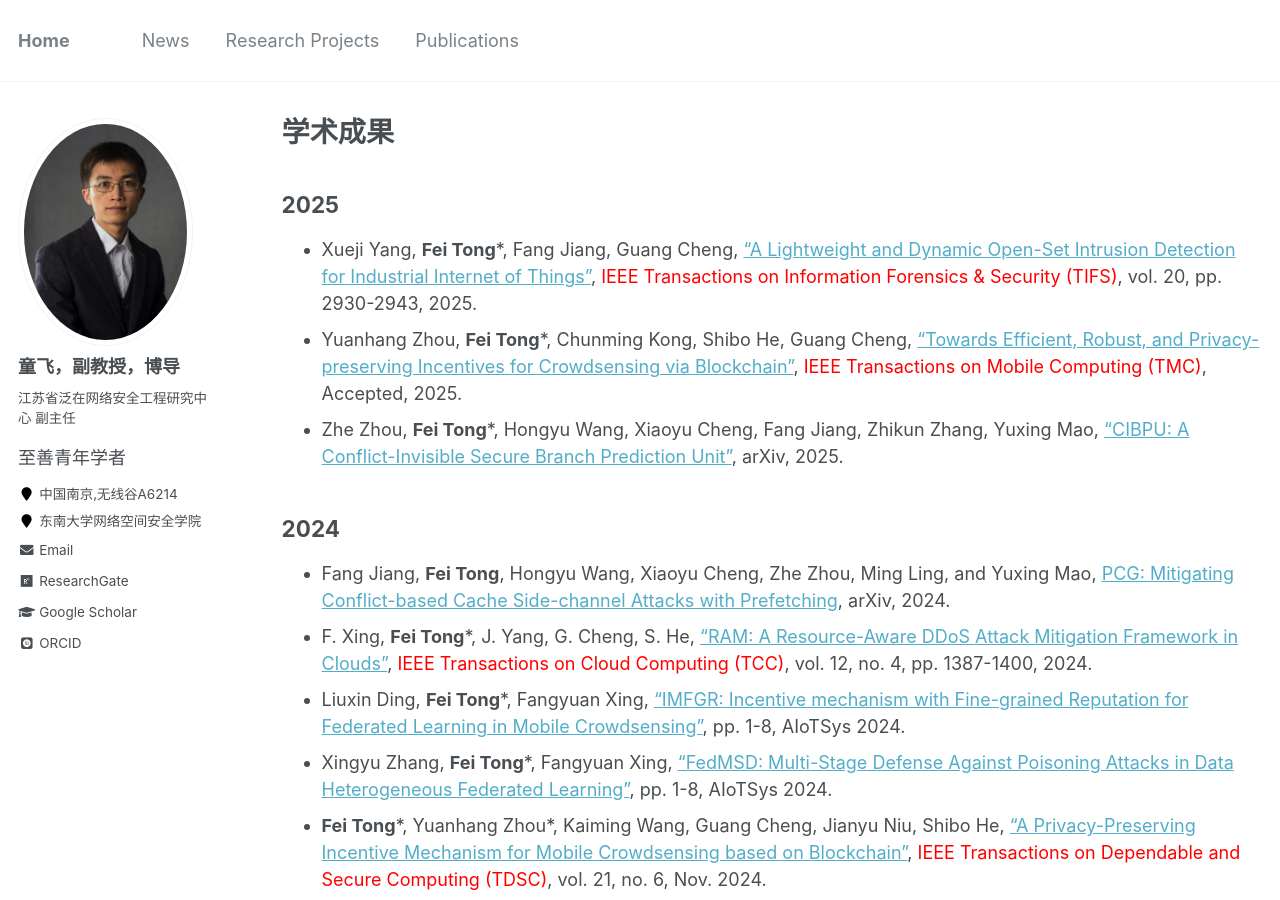
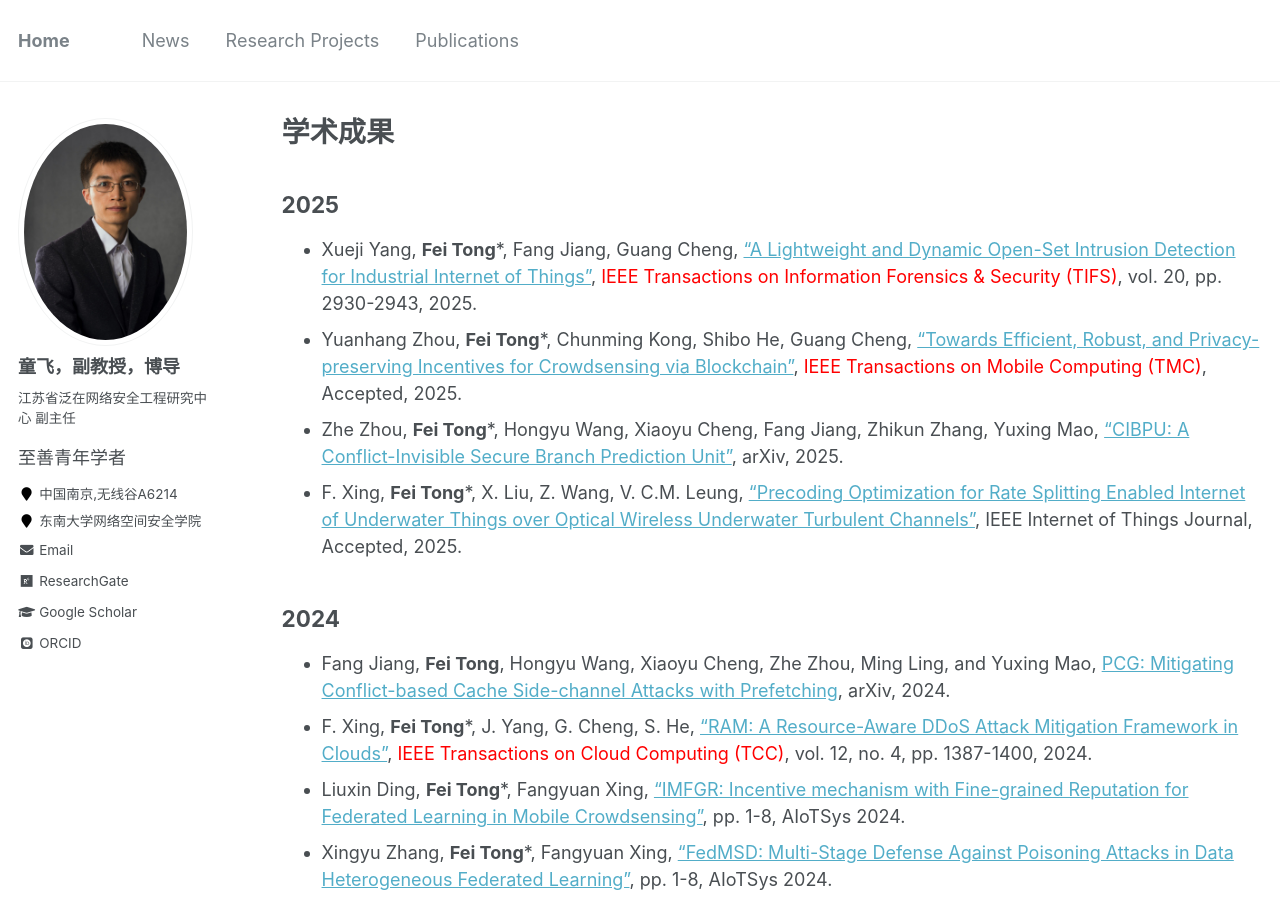
Before and after one commit to fei-tong/fei-tong.github.io, a Jekyll site: the page built from _pages/publications.md, in a window 1280 px wide and 900 px high. Built offline with Jekyll 4.4.1, drawn with Linux system fonts in a browser that asks for light colours; some web fonts are replaced.

Commit message:
Update publications.md

```diff
--- a/_pages/publications.md
+++ b/_pages/publications.md
@@ -15,6 +15,7 @@ author_profile: true
 - Xueji Yang, **Fei Tong***, Fang Jiang, Guang Cheng, ["A Lightweight and Dynamic Open-Set Intrusion Detection for Industrial Internet of Things"](https://ieeexplore.ieee.org/document/10908210), <font color="red">IEEE Transactions on Information Forensics & Security (TIFS)</font>, vol. 20, pp. 2930-2943, 2025.
 - Yuanhang Zhou, **Fei Tong***, Chunming Kong, Shibo He, Guang Cheng, ["Towards Efficient, Robust, and Privacy-preserving Incentives for Crowdsensing via Blockchain"](https://ieeexplore.ieee.org/document/10908903), <font color="red">IEEE Transactions on Mobile Computing (TMC)</font>, Accepted, 2025.
 - Zhe Zhou, **Fei Tong***, Hongyu Wang, Xiaoyu Cheng, Fang Jiang, Zhikun Zhang, Yuxing Mao, ["CIBPU: A Conflict-Invisible Secure Branch Prediction Unit"](https://arxiv.org/pdf/2501.10983), arXiv, 2025.
+- F. Xing,  **Fei Tong***, X. Liu, Z. Wang, V. C.M. Leung, ["Precoding Optimization for Rate Splitting Enabled Internet of Underwater Things over Optical Wireless Underwater Turbulent Channels"](https://ieeexplore.ieee.org/document/10974613), IEEE Internet of Things Journal, Accepted, 2025.
 
 ## 2024
 
```
